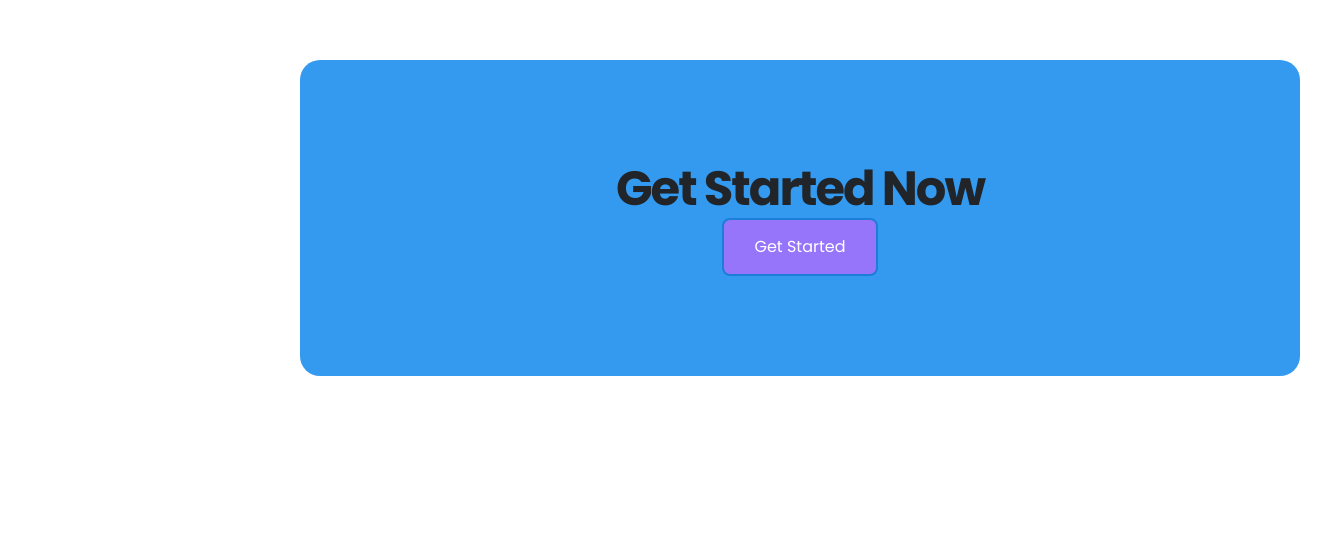
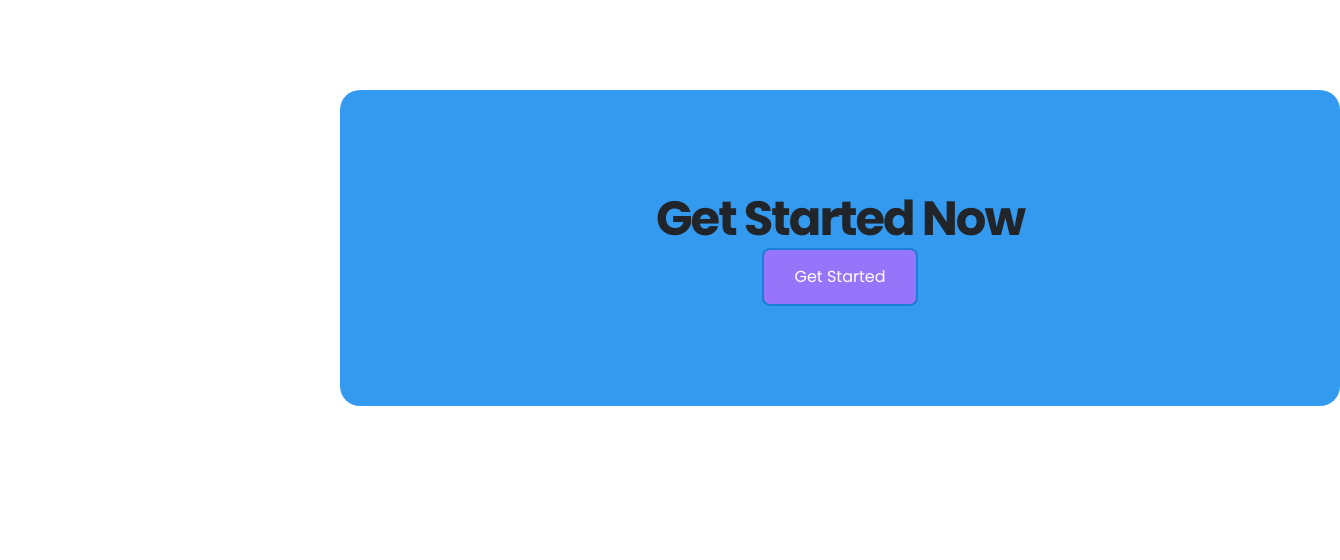
Before and after one commit to dmrroallos/Quill, a plain HTML site: page index.html in a window 1280 px wide. Shown: the part 2811-3371 px from the top of the page, 1340 px wide, since content can reach past the window. Drawn offline with Linux system fonts and the light colour scheme.

Commit message:
Updated date

```diff
--- a/app.css
+++ b/app.css
@@ -46,6 +46,12 @@ body {
     font-weight: 400;
     line-height: 1.5;
     color: #495057;
+}
+
+.container {
+    width: 1200px;
+    margin: 0 auto;
+
 }
 
 h1 , h2, h3 , h4 , h5 {
@@ -236,6 +242,7 @@ span {
     width: 1000px;
     padding: 100px 200px;
     border-radius: 20px;
+    margin: 0 auto;
 }
 
 .cta-heading {
--- a/index.html
+++ b/index.html
@@ -10,7 +10,7 @@
     <title>Quill test</title>
 </head>
 <body>
-
+    <div class="container">
         <header>
             <!-- NAVIGATION -->
          <nav class="navbar">
@@ -82,6 +82,8 @@
             <p class="small-text">Made with in 🥰 Philippines</p>
          </footer>
         </div>
+    </div>
+
 
 
 </body>
```
Lines whose indentation alone changed are shown as unchanged.
